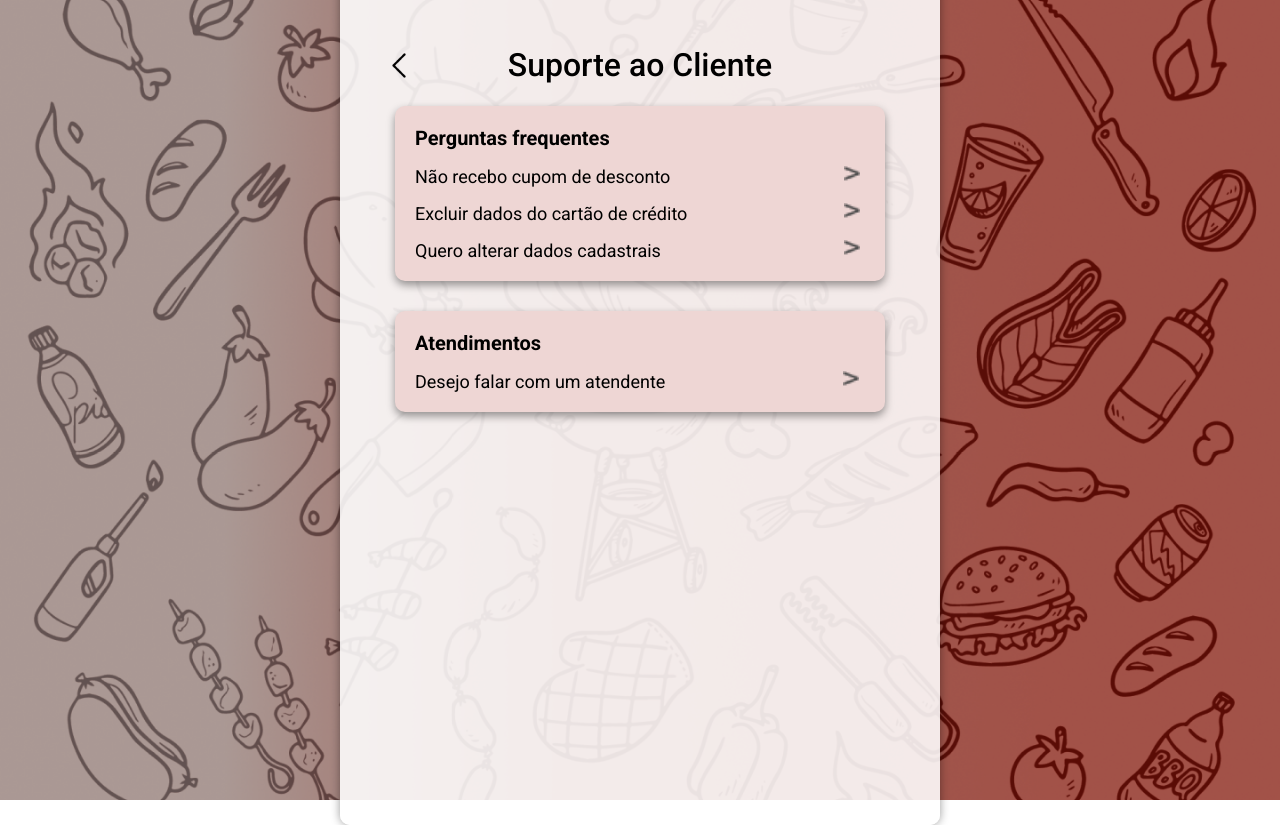
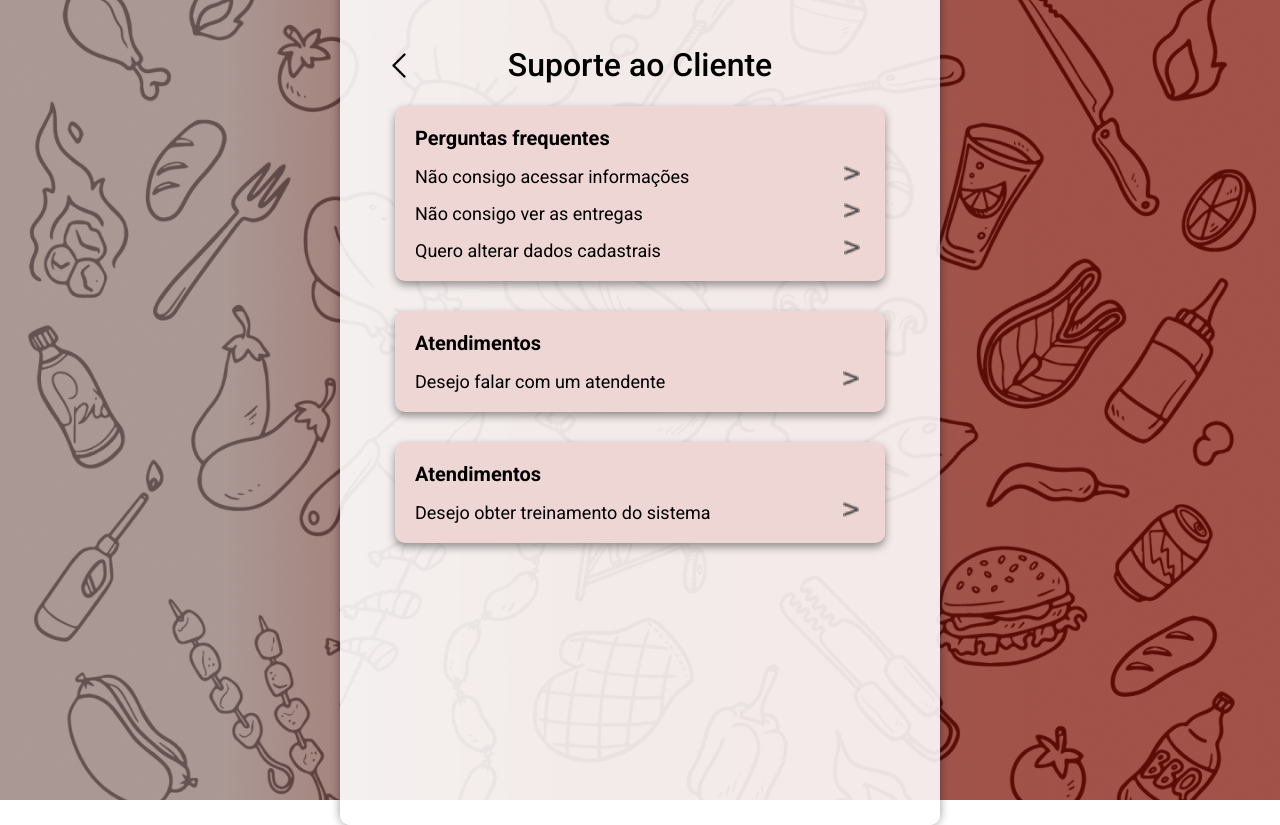
Before and after one commit to htamagnus/lancheria-colaboradores-react, a React (Create React App) app: page /support in a window 1280 px wide. Built offline with nearby package versions, Linux system fonts and the light colour scheme.

Commit message:
✨ add support page

```diff
--- a/src/pages/Support/SupportPage.jsx
+++ b/src/pages/Support/SupportPage.jsx
@@ -7,13 +7,17 @@ import Title from "../../components/Title/Title";
 import Card from "../../components/Card/Card";
 
 const faqItems = [
-  { href: "/faq/coupon", text: "Não recebo cupom de desconto" },
-  { href: "/faq/delete-card", text: "Excluir dados do cartão de crédito" },
+  { href: "/faq/coupon", text: "Não consigo acessar informações" },
+  { href: "/faq/delete-card", text: "Não consigo ver as entregas" },
   { href: "/faq/update-account", text: "Quero alterar dados cadastrais" },
 ];
 
 const supportItems = [
   { href: "/faq/coupon", text: "Desejo falar com um atendente", arrowClass: styles.arrowServices },
+];
+
+const supportTraining = [
+  { href: "/faq/coupon", text: "Desejo obter treinamento do sistema", arrowClass: styles.arrowServices },
 ];
 
 const FaqList = ({ items }) => (
@@ -40,10 +44,17 @@ export default function SupportPage() {
           </div>
         </Card>
 
+        <Card additionalStyles={{ marginBottom: "30px" }}>
+          <div className={styles.cardContent}>
+            <h3 className={styles.cardTitle}>Atendimentos</h3>
+            <FaqList items={supportItems} />
+          </div>
+        </Card>
+
         <Card>
           <div className={styles.cardContent}>
             <h3 className={styles.cardTitle}>Atendimentos</h3>
-            <FaqList items={supportItems} />
+            <FaqList items={supportTraining} />
           </div>
         </Card>
       </Modal>
```
